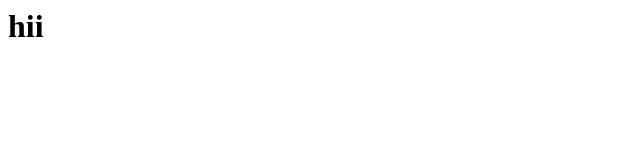
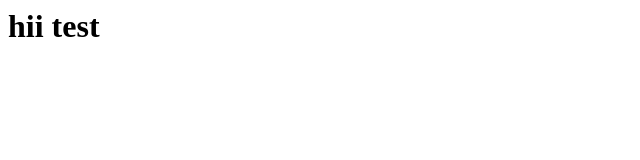
Before and after one commit to travis342/PHP, a plain HTML site: page index.html in a window 1280 px wide. Shown: the full height of the page, 0-640 px from the left. Drawn offline with Linux system fonts and the light colour scheme.

Commit message:
Update index.html

```diff
--- a/index.html
+++ b/index.html
@@ -1,5 +1,5 @@
 <html>
 <body>
-<h1> hii</h1>
+<h1> hii test</h1>
 </body>
 </html>
```
